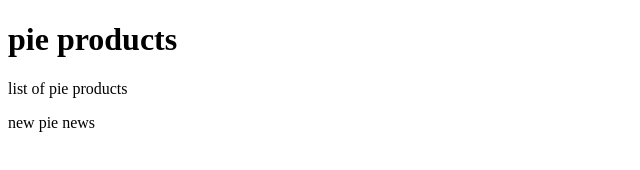
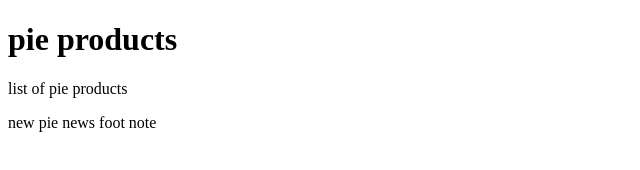
Before and after one commit to gittest9/com.pie.demo, a plain HTML site: page WebContent/index.html in a window 1280 px wide. Shown: the full height of the page, 0-640 px from the left. Drawn offline with Linux system fonts and the light colour scheme.

Commit message:
added foot note

```diff
--- a/WebContent/index.html
+++ b/WebContent/index.html
@@ -8,5 +8,6 @@
 <h1> pie products</h1>
 <p>list of pie products</p>
 <span>new pie news</span>
+foot note
 </body>
 </html>
```
